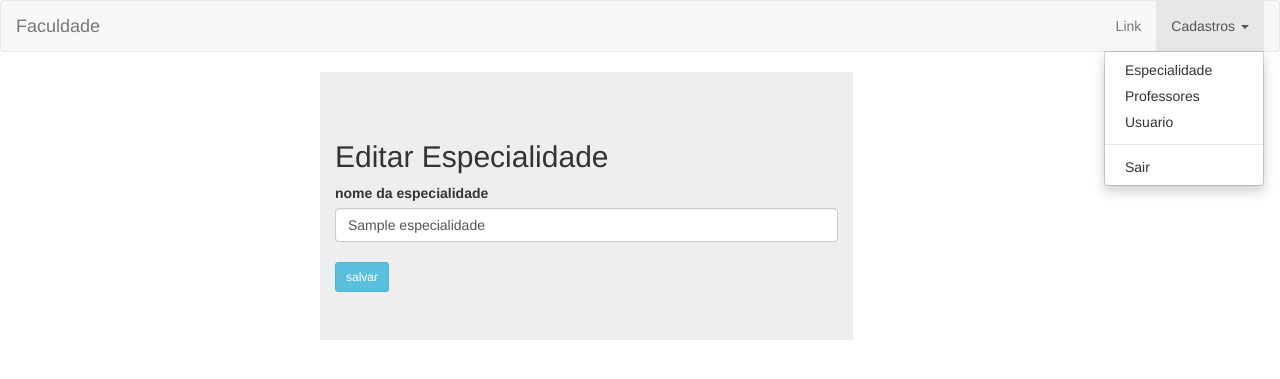
After one commit to sandrosan/projeto_faculdade, a PHP site: page /view/editar_especialidades.php?id=1 in a window 1280 px wide, after a click on "Cadastros". The commit adds this page. Shown: the top 379 px of the page. Run offline with PHP 8.4, Linux system fonts and the light colour scheme; tables that the repository leaves empty or names only in its code hold one stand-in row (values such as "Sample post"); some libraries are stand-ins or nearby versions.

Commit message:
finalizando projeto

```diff
--- a/control/EspecialidadeControl.php
+++ b/control/EspecialidadeControl.php
@@ -18,17 +18,32 @@ class EspecialidadeControl {
 
     }
 
-    public function buscar(){
+    public function buscar($id){
+
+       $especialidade = new Especialidade();
+       $resultadoDaBusca = $especialidade->buscar($id);
+       return $resultadoDaBusca;
+
 
     }
 
 
     public function editar(){
+       $especialidade = new Especialidade();
 
+       $nome = $_POST['nome'];
+       $id = $_POST['id'];
+
+
+       $especialidade->setNome($nome);
+       $especialidade->atualizar($id);
 
     }
 
     public function deletar() {
+        $especialidade = new Especialidade();
+        $id = $_GET['id'];
+        $especialidade->deletar($id);
 
     }
 
--- a/model/Especialidade.php
+++ b/model/Especialidade.php
@@ -38,4 +38,27 @@ class Especialidade {
         $query->execute();
     }
 
+    public function buscar($id = null){
+        $sql = 'SELECT * FROM especialidades WHERE id = :id';
+        $query = Conexao::prepare($sql);
+        $query->bindvalue(":id",$id);
+        $query->execute();
+        return $query->fetch();
+    }
+
+    public function atualizar($id){
+        $sql = "UPDATE especialidades SET nome=:nome WHERE id=:id";
+        $query = Conexao::prepare($sql);
+        $query->bindValue(":id",$id);
+        $query->bindValue(":nome",$this->getNome());
+        $query->execute();
+    }
+
+    public function deletar($id){
+        $sql = "DELETE FROM especialidades WHERE id=:id";
+        $query = Conexao::prepare($sql);
+        $query->bindValue(":id",$id);
+        $query->execute();
+
+    }
 }
--- a/style/template.php
+++ b/style/template.php
@@ -55,9 +55,9 @@
         <li class="dropdown">
           <a href="#" class="dropdown-toggle" data-toggle="dropdown" role="button" aria-haspopup="true" aria-expanded="false">Cadastros <span class="caret"></span></a>
           <ul class="dropdown-menu">
-            <li><a href="#">Especialidade</a></li>
-            <li><a href="#">Professores</a></li>
-            <li><a href="#">Usuario</a></li>
+            <li><a href="listar_especialidades.php">Especialidade</a></li>
+            <li><a href="listar_professores.php">Professores</a></li>
+            <li><a href="listar_usuarios.php">Usuario</a></li>
             <li role="separator" class="divider"></li>
             <li><a href="#">Sair</a></li>
           </ul>
--- /dev/null
+++ b/view/editar_especialidades.php
@@ -0,0 +1,30 @@
+<?php include_once '../style/template.php';
+      include_once '../control/EspecialidadeControl.php';
+      $espControl = new EspecialidadeControl();
+
+    $id = $_GET['id'] ;
+    $especialidade = $espControl->buscar($id);
+
+    if(isset($_POST['salvar'])){
+        $espControl->editar();
+        header("Location:listar_especialidades.php") ;
+        //echo 'clicou no botao';
+    }
+
+?>
+
+<div class="col-sm-5 col-sm-offset-3 jumbotron" >
+  <h2>Editar Especialidade </h2>
+      <form method="POST">
+
+         <label>nome da especialidade</label>
+            <input type="hidden"name="id" Value="<?php echo $especialidade->id?>">
+            <input class ="form-control" name="nome" required=""
+            Value = "<?php echo $especialidade->nome;?>">
+            <br>
+            <input name="salvar" type="submit" value="salvar" class="btn btn-info btn-sm">
+
+      </form>
+</div>
+
+<?php include_once '../style/footer.php';?>
```
Also changed, not shown: view/listar_especialidades.php (+7 -3 lines).
